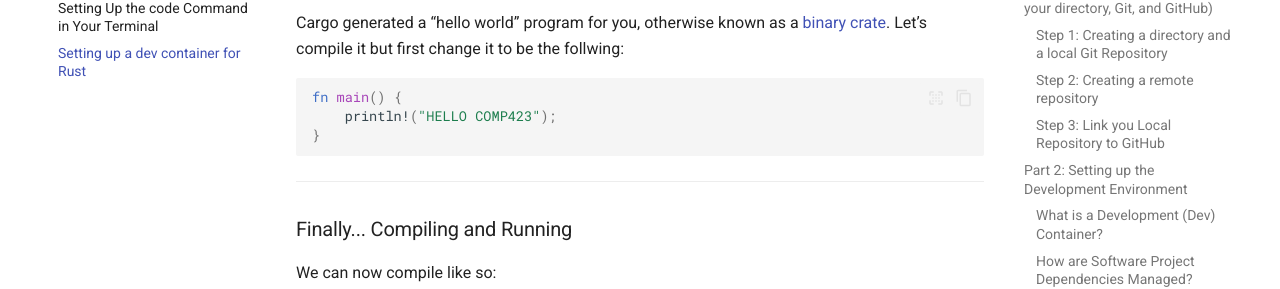
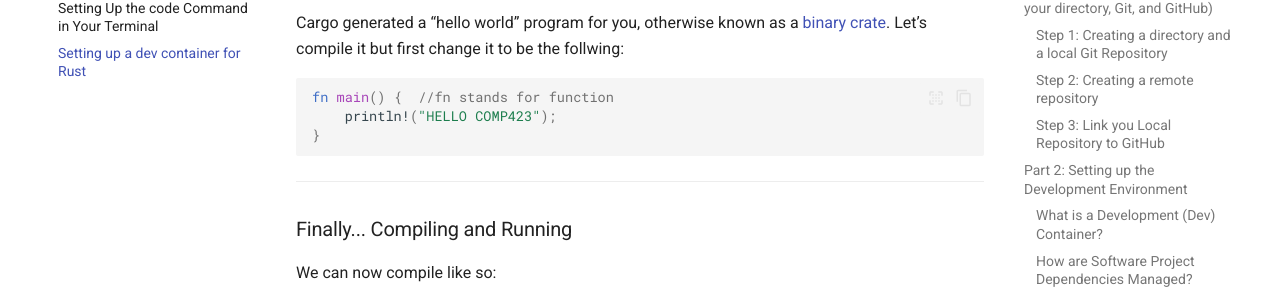
Before and after one commit to MuhammadDF/comp423-course-notes, an MkDocs documentation site: the page built from docs/tutorials/rust-setup.md, in a window 1280 px wide and 900 px high, scrolled down 7019 px. Shown: the part 172-461 px from the top of the window. Built offline with MkDocs 1.6.1 and Material for MkDocs 9.7.7, drawn with Linux system fonts in a browser that asks for light colours.

Commit message:
finalized and finished (unless something is spotted later on lol)

````diff
--- a/docs/tutorials/rust-setup.md
+++ b/docs/tutorials/rust-setup.md
@@ -228,7 +228,7 @@ fn main() {
 Cargo generated a “hello world” program for you, otherwise known as a [binary crate](https://doc.rust-lang.org/cargo/appendix/glossary.html#crate). Let’s compile it but first change it to be the follwing:
 
 ``` rust
-fn main() {
+fn main() {  //fn stands for function
     println!("HELLO COMP423");
 }
 ```
````
